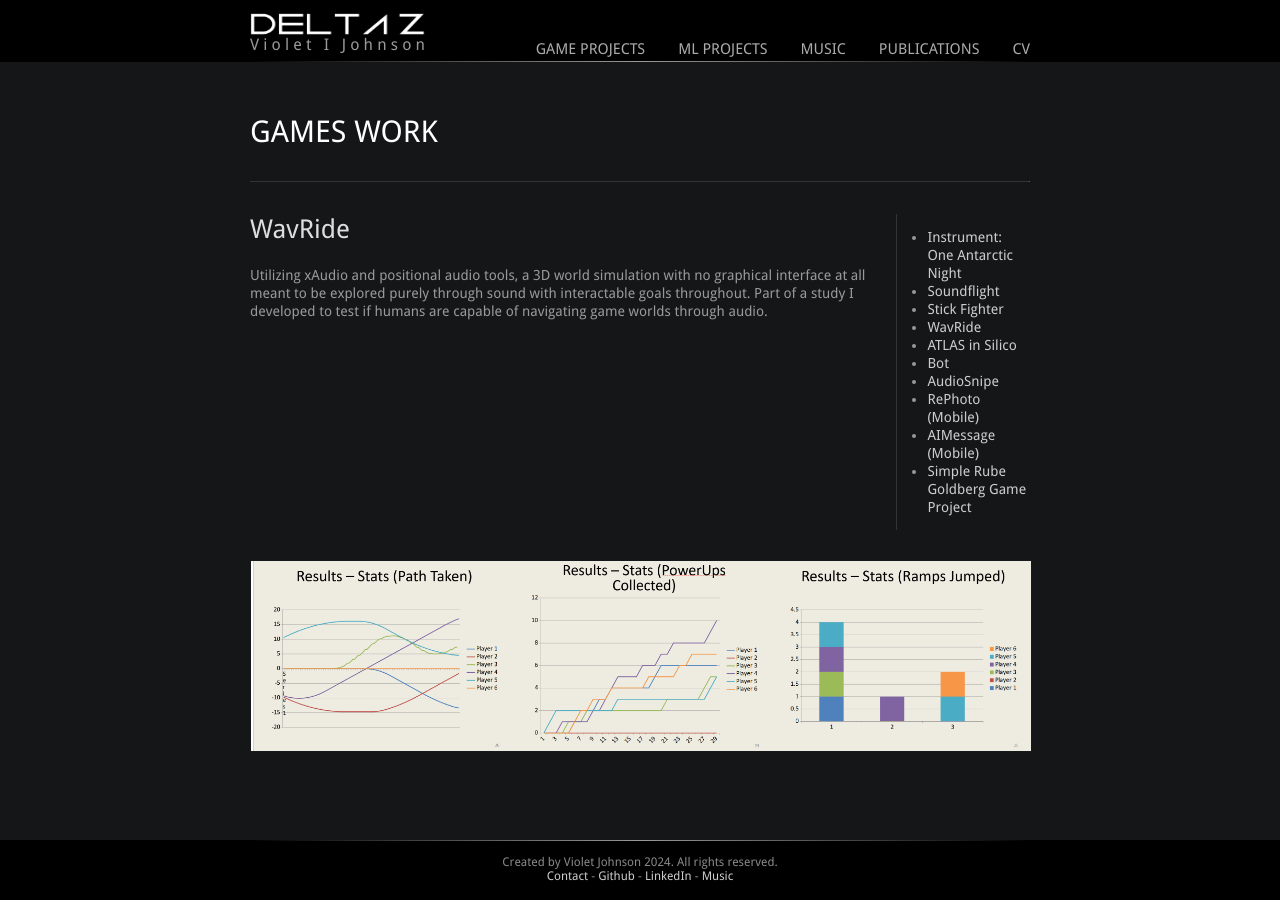
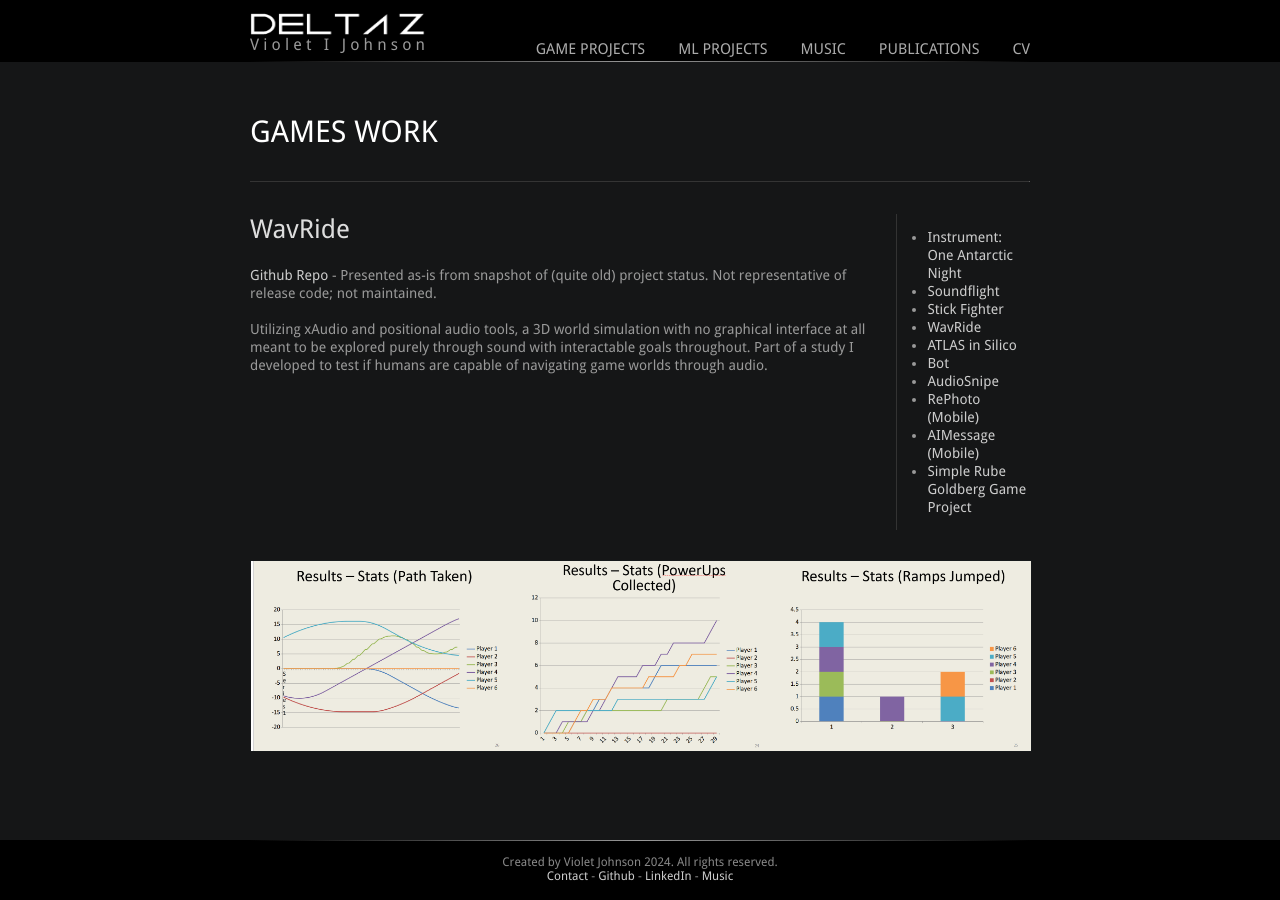
Before and after one commit to deltaz0/deltaz0.github.io, a Jekyll site: the page built from games/_posts/2024-07-10-wavride.md, in a window 1280 px wide. Built offline with Jekyll 4.4.1, drawn with Linux system fonts in a browser that asks for light colours.

Commit message:
afafafaf

```diff
--- a/games/_posts/2024-07-10-wavride.md
+++ b/games/_posts/2024-07-10-wavride.md
@@ -4,6 +4,8 @@ title: "WavRide"
 date: 2024-07-10
 ---
 
+[Github Repo](https://github.com/deltaz0/WavRide) - Presented as-is from snapshot of (quite old) project status. Not representative of release code; not maintained.
+
 Utilizing xAudio and positional audio tools, a 3D world simulation with no graphical interface at all meant to be explored purely through sound with interactable goals throughout. Part of a study I developed to test if humans are capable of navigating game worlds through audio.
 
 ![WavRideStudyImage](/images/wavridestudyresults.png){:style="width:100%;display:block;margin-left:auto;margin-right:auto;"}
```
Also changed, not shown: games/_posts/2024-07-07-audiosnipe.md (+2 -0 lines), games/_posts/2024-07-08-bot.md (+2 -0 lines), games/_posts/2024-07-11-stickfight.md (+2 -0 lines), games/_posts/2024-07-12-soundflight.md (+2 -0 lines).
